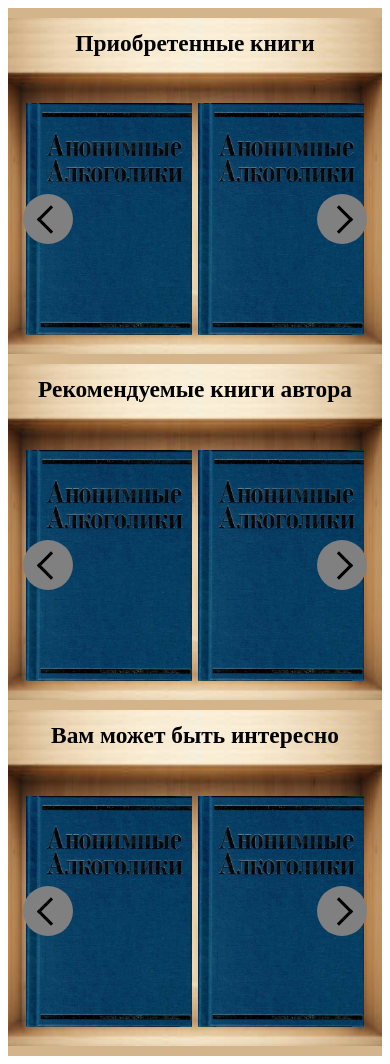
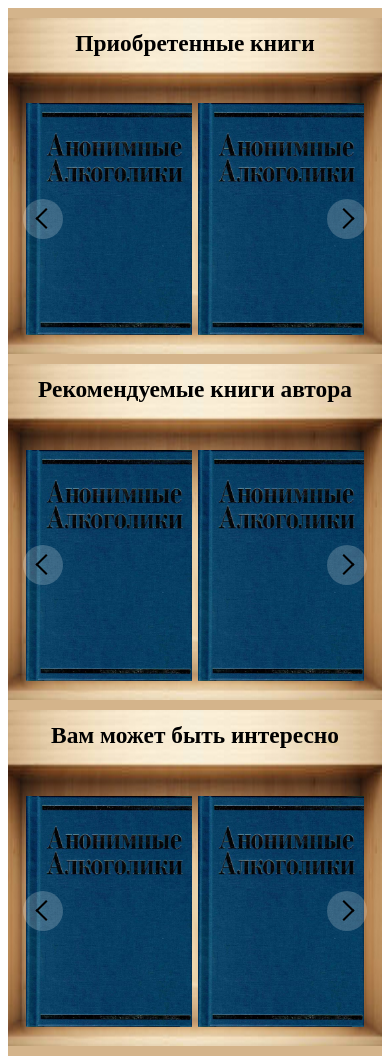
Before and after one commit to Ann0808/booksite, a PHP site: page / in a window 390 px wide. Run offline with PHP 8.4, Linux system fonts and the light colour scheme.

Commit message:
change prev and next button mobila

```diff
--- a/css/style.css
+++ b/css/style.css
@@ -80,14 +80,19 @@
   font-size: 0;
   position: absolute;
   top: 50%;
+  z-index: 100;
   margin: 0;
-  margin-top: -25px;
+  margin-top: -20px;
   padding: 0;
-  background: grey;
-  border-radius: 50px;
-  width: 50px;
-  height: 50px;
+  background: rgba(255, 255, 255, 0.2);
+  border-radius: 40px;
+  width: 40px;
+  height: 40px;
   border: none;
+}
+.prev:active,
+.next:active {
+  background: rgba(255, 255, 255, 0.7);
 }
 .next {
   right: 0;
@@ -98,29 +103,32 @@
 .prev:after {
   content: "";
   position: absolute;
-  left: 18px;
-  height: 3px;
-  width: 20px;
+  height: 2px;
+  width: 15px;
   background: #000;
+}
+.next:before,
+.next:after {
+  left: 14px;
 }
 .prev:before,
 .prev:after {
-  left: 12px;
+  right: 14px;
 }
 .next:before {
-  top: 18px;
+  top: 14px;
   transform: rotate(45deg);
 }
 .next:after {
-  top: 30px;
+  top: 23px;
   transform: rotate(-45deg);
 }
 .prev:after {
-  top: 18px;
+  top: 14px;
   transform: rotate(135deg);
 }
 .prev:before {
-  top: 30px;
+  top: 23px;
   transform: rotate(-135deg);
 }
 .carousel__item img {
```
Also changed, not shown: less/blocks/carousel.less (+28 -14 lines).
